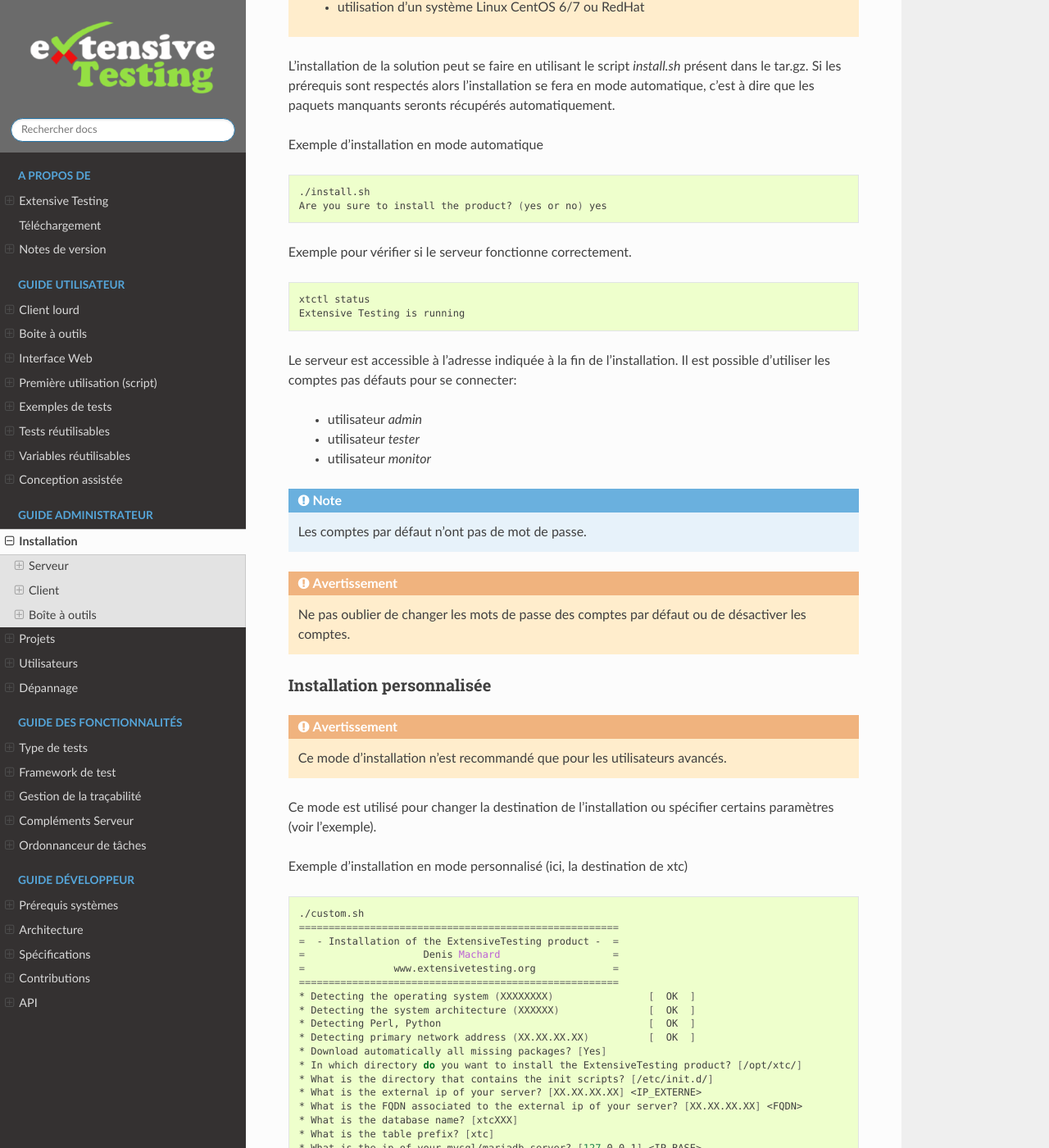
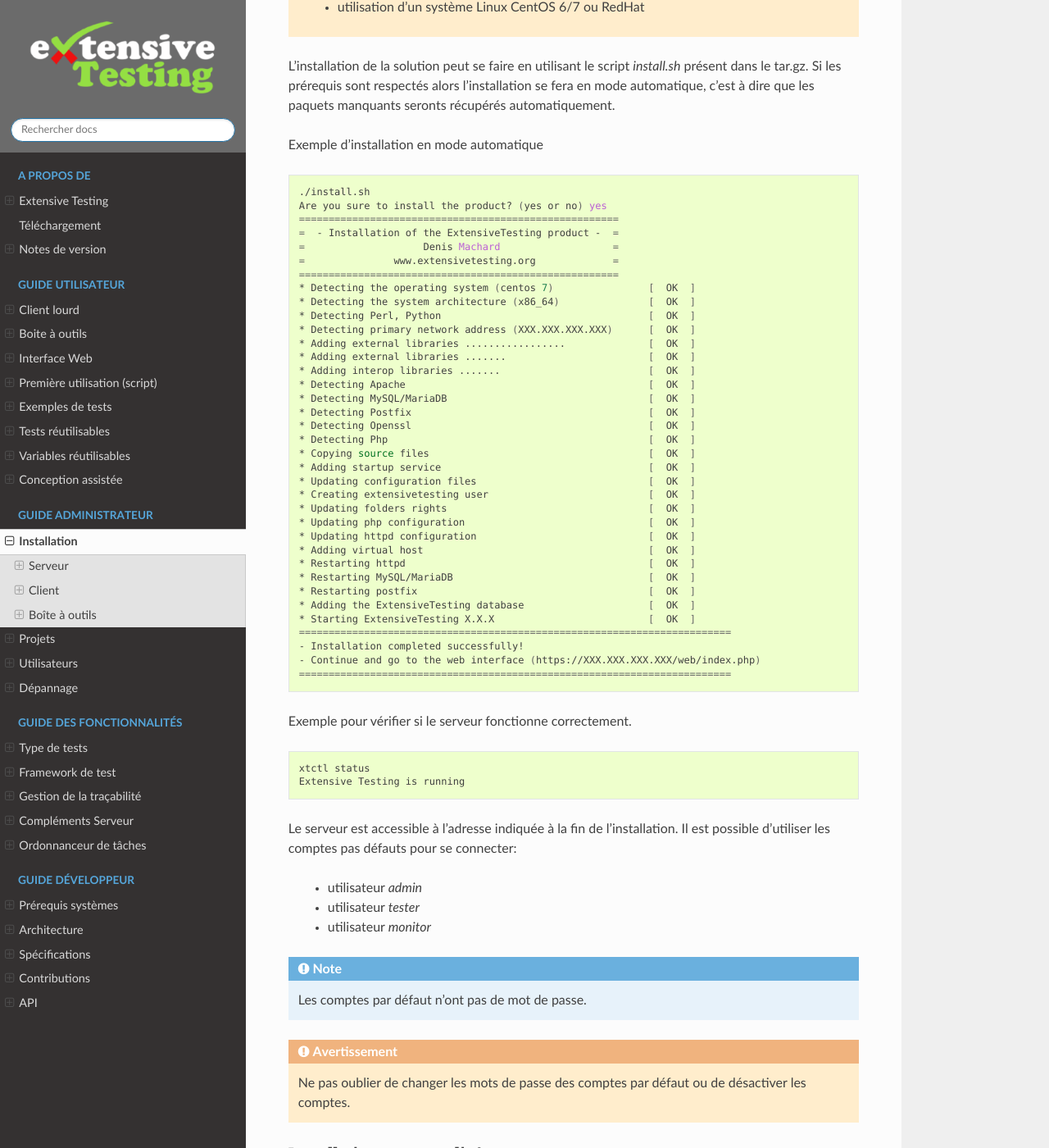
Before and after one commit to ExtensiveAutomation/extensiveautomation-fr.readthedocs.io, a Sphinx documentation site: the page built from docs/admin/install.rst, in a window 1280 px wide and 1400 px high, scrolled down 394 px. Shown: the whole window at 82% size. Built offline with Sphinx 7.4.7 and the Read the Docs theme 2.0.0, drawn with Linux system fonts in a browser that asks for light colours; some of the changed lines change nothing that is shown; some of the changed text lies outside the part shown.

Commit message:
prise en compte remarque mise à jour des scripts

```diff
--- a/docs/admin/install.rst
+++ b/docs/admin/install.rst
@@ -23,11 +23,6 @@
 
 	./install.sh
 	Are you sure to install the product? (yes or no) yes
-
-..
-	Are you sure you want to install the product?
-	c'est à modifier dans le script
-
 	======================================================
 	=  - Installation of the ExtensiveTesting product -  =
 	=                    Denis Machard                   =
@@ -59,13 +54,10 @@
 	* Adding the ExtensiveTesting database                     [  OK  ]
 	* Starting ExtensiveTesting X.X.X                          [  OK  ]
 	=========================================================================
-	- Installation terminated!
+	- Installation completed successfully!
 	- Continue and go to the web interface (https://XXX.XXX.XXX.XXX/web/index.php)
 	=========================================================================
 
-..
-		Quand on utilise Terminated en anglais, ça veut dire Interrompue, donnant l'impression qu'il y a eu problème ou interruption.
-		Tu voudrais plutôt dire Completed Successfully, pour Terminée avec succès.
 
 Exemple pour vérifier si le serveur fonctionne correctement.
 
@@ -108,15 +100,15 @@
 	* Detecting Perl, Python                                   [  OK  ]
 	* Detecting primary network address (XX.XX.XX.XX)          [  OK  ]
 	* Download automatically all missing packages? [Yes]
-	* In which directory do you want to install the ExtensiveTesting product? [/opt/xtc/]
+	* In which directory do you want to install the ExtensiveTesting product? [/opt/xtc/] **/usr/xtc/**
 	* What is the directory that contains the init scripts? [/etc/init.d/]
-	* What is the external ip of your server? [XX.XX.XX.XX] <IP_EXTERNE>
-	* What is the FQDN associated to the external ip of your server? [XX.XX.XX.XX] <FQDN>
+	* What is the external ip of your server? [XX.XX.XX.XX] **<IP_EXTERNE>**
+	* What is the FQDN associated to the external ip of your server? [XX.XX.XX.XX] **<FQDN>**
 	* What is the database name? [xtcXXX]
 	* What is the table prefix? [xtc]
-	* What is the ip of your mysql/mariadb server? [127.0.0.1] <IP_BASE>
-	* What is the login to connect to your mysql/mariadb server? [root] <LOGIN_BASE>
-	* What is the password of previous user to connect to your mysql/mariadb server? [] <MOTDEPASSE_BASE>
+	* What is the ip of your mysql/mariadb server? [127.0.0.1] **<IP_BASE>**
+	* What is the login to connect to your mysql/mariadb server? [root] **<LOGIN_BASE>**
+	* What is the password of previous user to connect to your mysql/mariadb server? [] **<MOTDEPASSE_BASE>**
 	* What is the sock file of your mysql/mariadb server? [/var/lib/mysql/mysql.sock]
 	* Do you want to configure iptables automatically? [Yes]?
 	* Do you want to configure php automatically? [Yes]?
@@ -127,44 +119,6 @@
 	* What is the directory that contains the virtual host? [/var/www/]
 	* Do you want to configure selinux automatically? [No]?
 	* What is the path of the openssl binary? [/usr/bin/openssl]
-
-..
-	Ici, c'est l'inversion typique du français à l'anglais. Tu dois dire:
-	Wait for the installation process to complete
-
-	Wait during the process of installation
-
-	* Adding external libraries ......................         [  OK  ]
-	* Adding external libraries ..........                     [  OK  ]
-	* Adding interop libraries .......                         [  OK  ]
-	* Detecting Apache                                         [  OK  ]
-	* Detecting MySQL/MariaDB                                  [  OK  ]
-	* Detecting Postfix                                        [  OK  ]
-	* Detecting Openssl                                        [  OK  ]
-	* Detecting Php                                            [  OK  ]
-	* Copying source files                                     [  OK  ]
-	* Adding startup service                                   [  OK  ]
-	* Updating configuration files                             [  OK  ]
-	* Creating extensivetesting user                           [  OK  ]
-	* Updating folders rights                                  [  OK  ]
-	* Updating iptables                                        [  OK  ]
-	* Updating php configuration                               [  OK  ]
-	* Updating httpd configuration                             [  OK  ]
-	* Adding wstunnel module                                   [  OK  ]
-	* Adding virtual host                                      [  OK  ]
-	* Restarting httpd                                         [  OK  ]
-	* Restarting firewall                                      [  OK  ]
-	* Restarting Mysql/MariaDB                                 [  OK  ]
-	* Restarting postfix                                       [  OK  ]
-	* Adding the ExtensiveTesting database                     [  OK  ]
-	* Starting ExtensiveTesting X.X.X server                   [  OK  ]
-	==================================================================
-	- Installation terminated!
-	- Continue and go to the web interface (https://XXX.XXX.XXX.XXX/web/index.php)
-	==================================================================
-
-..
-	Même commentaire que plus haut:  completed, pas terminated.  Faudra changer les scripts d'installation partout.
 
 Exemple pour vérifier si le serveur fonctionne correctement.
 
@@ -246,13 +200,9 @@
     * Restoring tasks from X.X.X to Y.Y.Y                         [  OK  ]
     * Restarting the new version Y.Y.Y                         [  OK  ]
     =========================================================================
-    - Update terminated!
+    - Update completed successfully!
     - Continue and go to the web interface (https://xxxxxxxxx/web/index.php)
     =========================================================================
-
-..
-	completed, pas terminated, scripts ici aussi. Ne jamais oublier l'indication de succès
-
 
 .. note:: La mise à jour est refusée si aucune version du produit n'est détectée.
 
@@ -276,12 +226,8 @@
 	* Rollbacking to ExtensiveTesting-X.X.X                    [  OK  ]
 	* Restarting the ExtensiveTesting server                   [  OK  ]
 	=========================================================================
-	- Rollback terminated!
+	- Rollback completed successfully!
 	=========================================================================
-
-..
-	completed, pas terminated, scripts ici aussi. Ne jamais oublier l'indication de succès
-
 
 Désinstallation
 ~~~~~~~~~~~~~~
@@ -308,11 +254,8 @@
 	* Removing httpd configuration                             [  OK  ]
 	* Restarting httpd                                         [  OK  ]
 	=========================================================================
-	- Uninstallation terminated!
+	- Uninstallation completed successfully!
 	=========================================================================
-
-..
-	completed, pas terminated, scripts ici aussi. Ne jamais oublier l'indication de succès
 
 .. note:: Il est possible d'utiliser le mode `force` en cas d'erreur durant la désinstallation.
 
```
